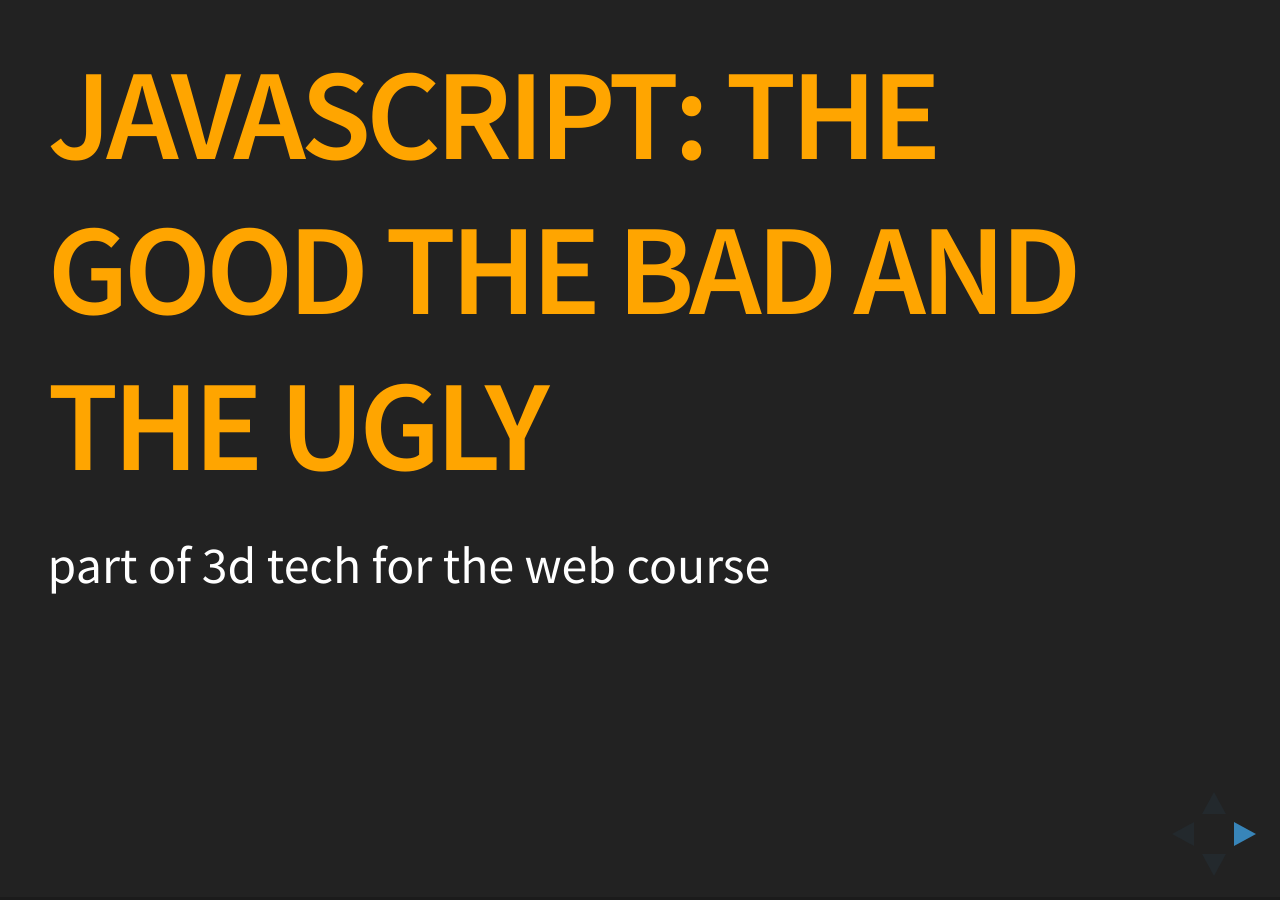
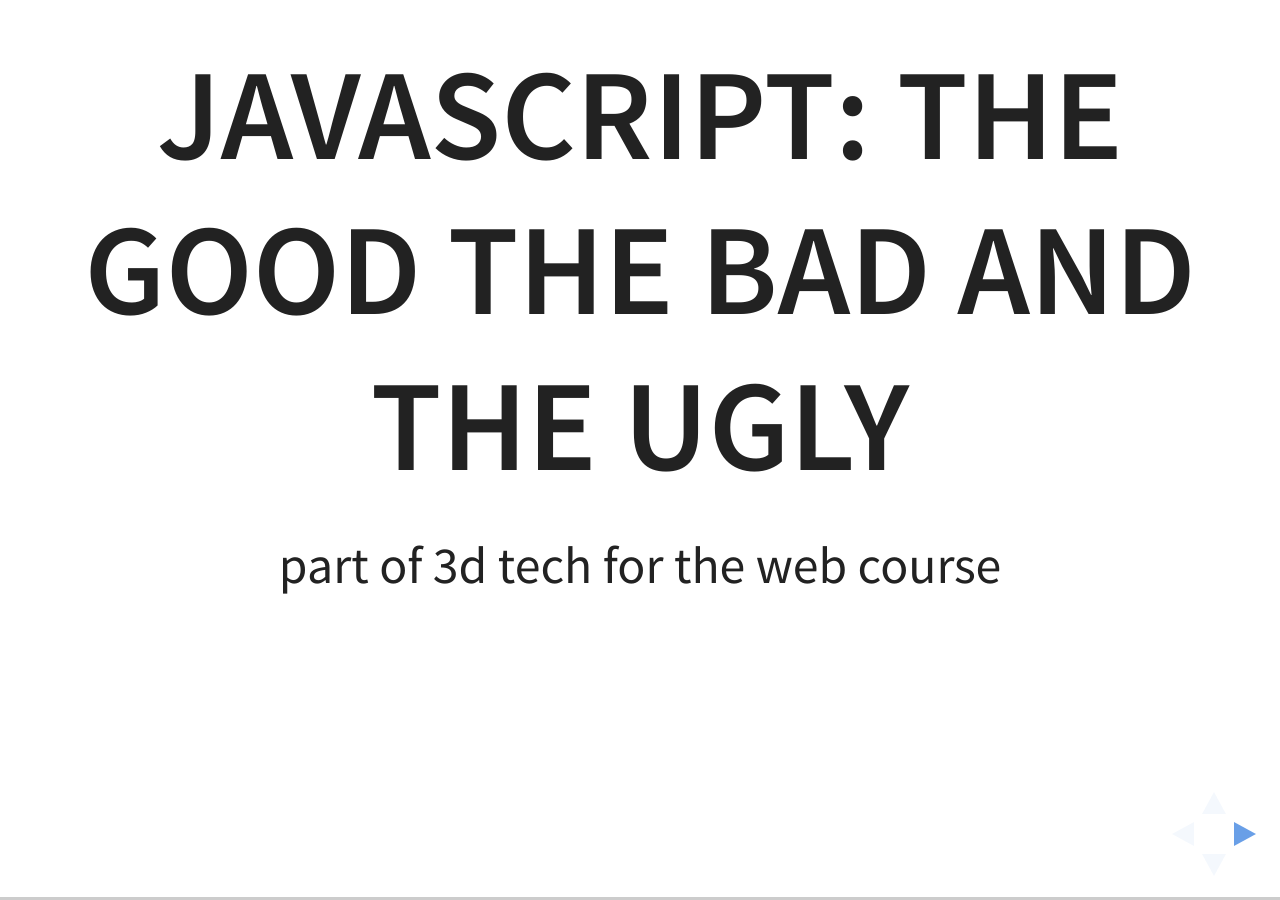
Before and after one commit to seanbutler/3DWebTechCourse, a Jekyll site: the page built from _worksheets/01-IntroducingJavascript.html, in a window 1280 px wide. Built offline with Jekyll 4.4.1, drawn with Linux system fonts in a browser that asks for light colours.

Commit message:
yeah we are more of a white style

```diff
--- a/_layouts/slides.html
+++ b/_layouts/slides.html
@@ -5,7 +5,7 @@
 	<head>
 		<title>{{ page.title }}</title>
 		<link rel="stylesheet" href="/3DWebTechCourse/lib/reveal-js/css/reveal.css">
-		<link rel="stylesheet" href="/3DWebTechCourse/lib/reveal-js/css/theme/black.css">
+		<link rel="stylesheet" href="/3DWebTechCourse/lib/reveal-js/css/theme/white.css">
 	</head>
 
 	<body>
```
